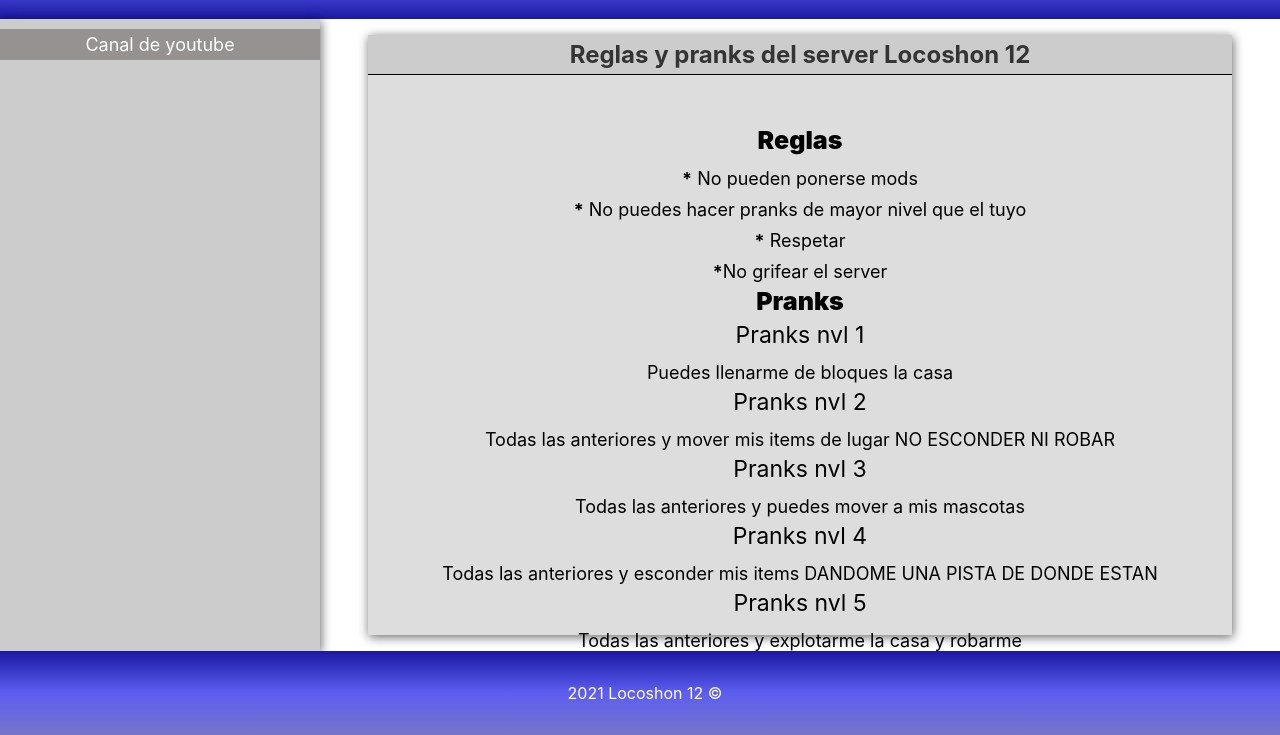
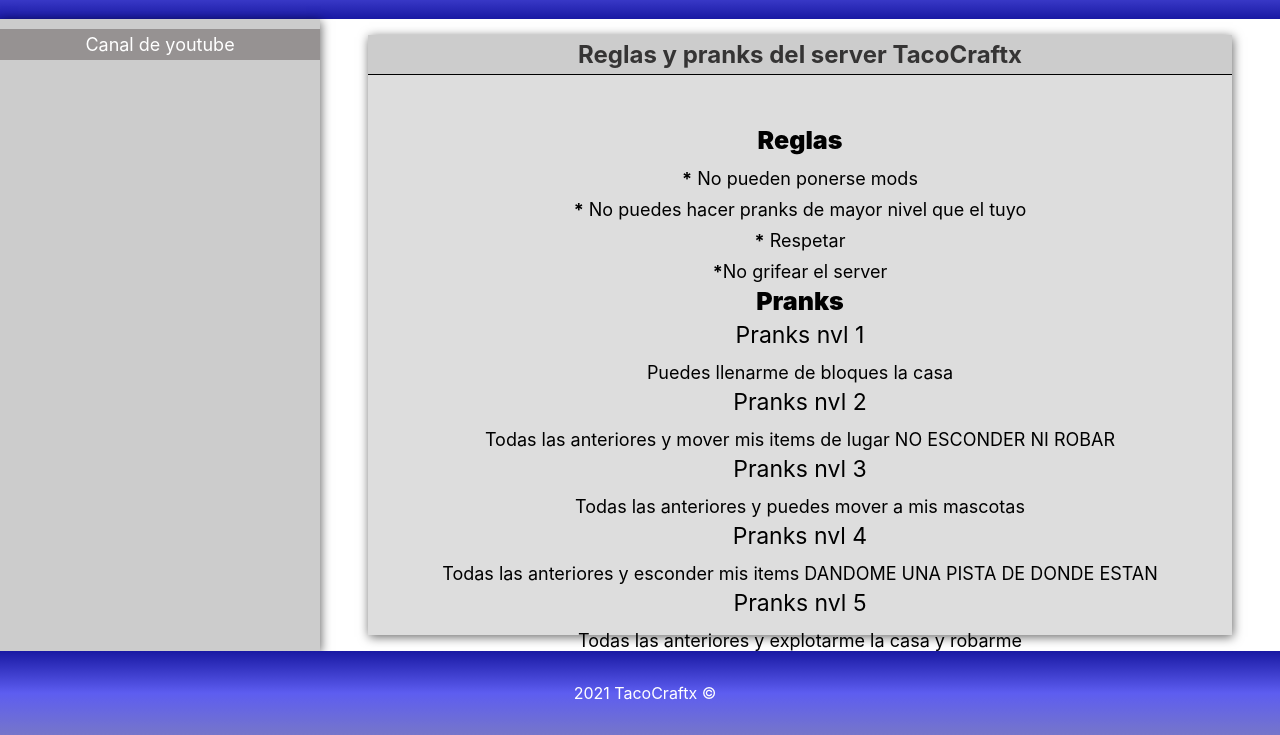
Before and after one commit to Emilio-Bravo/server_web, a plain HTML site: page index.html in a window 1280 px wide. Shown: the part 65-800 px from the top of the page. Drawn offline with Linux system fonts and the light colour scheme.

Commit message:
Update index.html

```diff
--- a/index.html
+++ b/index.html
@@ -5,7 +5,7 @@
     <meta http-equiv="X-UA-Compatible" content="IE=edge" />
     <meta name="viewport" content="width=device-width, initial-scale=1.0" />
     <link rel="stylesheet" href="main.css" />
-    <title>Locoshon 12</title>
+    <title>TacoCraftx</title>
   </head>
   <body>
     <div class="container">
@@ -21,7 +21,7 @@
       </aside>
       <main>
         <article>
-          <h2>Reglas y pranks del server Locoshon 12</h2>
+          <h2>Reglas y pranks del server TacoCraftx</h2>
           <!--Rules-->
           <div class="rules">
             <h3>Reglas</h3>
@@ -64,7 +64,7 @@
           <!--End pranks-->
         </article>
       </main>
-      <footer>2021 Locoshon 12 &copy;</footer>
+      <footer>2021 TacoCraftx &copy;</footer>
     </div>
   </body>
 </html>
```
